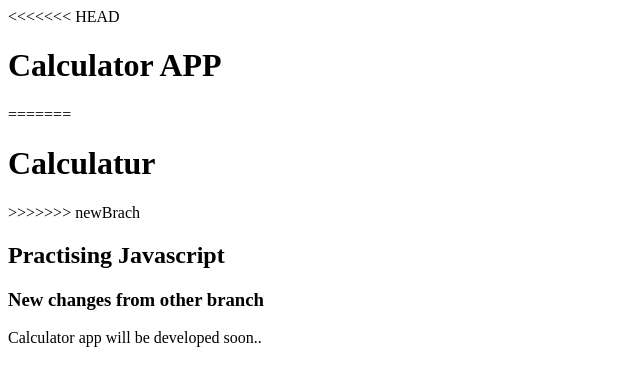
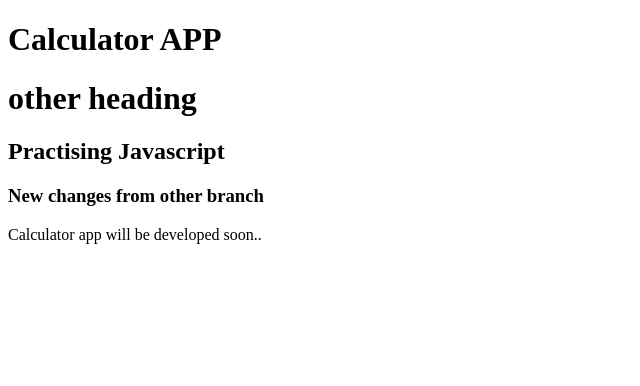
Before and after one commit to mohali2/calculator, a plain HTML site: page index.html in a window 1280 px wide. Shown: the whole page, without its empty margins (0-640 px from the left). Drawn offline with Linux system fonts and the light colour scheme.

Commit message:
added new heading h1

```diff
--- a/index.html
+++ b/index.html
@@ -7,11 +7,8 @@
     <title>Calculator Project</title>
 </head>
 <body>
-<<<<<<< HEAD
     <h1>Calculator APP</h1>
-=======
-    <h1>Calculatur</h1>
->>>>>>> newBrach
+    <h1>other heading</h1>
     <h2>Practising Javascript</h2>
     <h3>New changes from other branch</h3>
     <p>Calculator app will be developed soon..</p>
```
